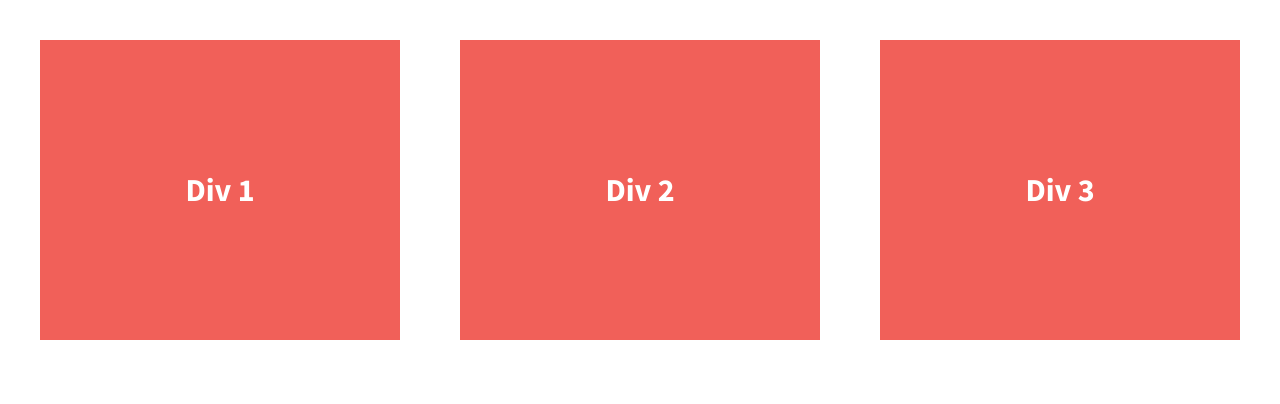
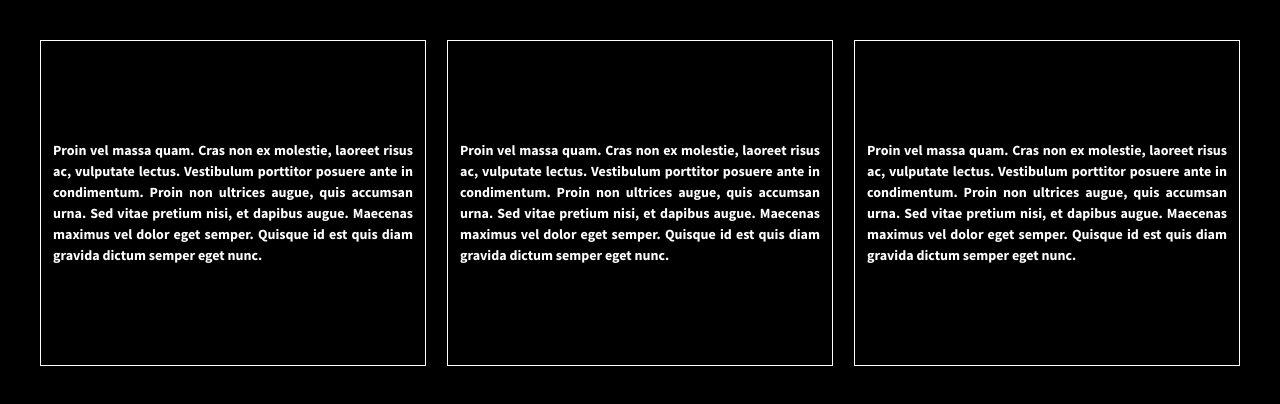
Before and after one commit to Lambert-L/07-01-206-divs-flexbox-starter, a plain HTML site: page index.html in a window 1280 px wide. Drawn offline with nearby package versions, Linux system fonts and the light colour scheme.

Commit message:
Added paragraphs of text to divs

```diff
--- a/css/main.css
+++ b/css/main.css
@@ -97,7 +97,7 @@ textarea {
 
 
 html {
-  background-color: #fff;
+  background-color: black;
   height: 100%;
 }
 
@@ -119,13 +119,16 @@ body {
   /*give the divs a width of 30%, add display:flex, set justify-content and align-items to center*/
   color: #fff;
   line-height: 1.5em;
-  font-size: 1.6em;
-  background-color: #f16059;
+  font-size: 0.7em;
+  background-color: black;
   height: 300px;
   display: flex;
   width: 30%;
   justify-content: center;
   align-items: center;
+  padding: 1%;
+  border: #fff solid 0.1em;
+  text-align: justify;
 }
 
 
--- a/index.html
+++ b/index.html
@@ -23,13 +23,13 @@
 
         <section class="wrapper">
             <div class="div-1">
-                Div 1
+                <p>Proin vel massa quam. Cras non ex molestie, laoreet risus ac, vulputate lectus. Vestibulum porttitor posuere ante in condimentum. Proin non ultrices augue, quis accumsan urna. Sed vitae pretium nisi, et dapibus augue. Maecenas maximus vel dolor eget semper. Quisque id est quis diam gravida dictum semper eget nunc.</p>
             </div>
             <div class="div-2">
-                Div 2
+                <p>Proin vel massa quam. Cras non ex molestie, laoreet risus ac, vulputate lectus. Vestibulum porttitor posuere ante in condimentum. Proin non ultrices augue, quis accumsan urna. Sed vitae pretium nisi, et dapibus augue. Maecenas maximus vel dolor eget semper. Quisque id est quis diam gravida dictum semper eget nunc.</p>
             </div>
             <div class="div-3">
-                Div 3
+                <p>Proin vel massa quam. Cras non ex molestie, laoreet risus ac, vulputate lectus. Vestibulum porttitor posuere ante in condimentum. Proin non ultrices augue, quis accumsan urna. Sed vitae pretium nisi, et dapibus augue. Maecenas maximus vel dolor eget semper. Quisque id est quis diam gravida dictum semper eget nunc.</p>
             </div>
         </section>
 
```
